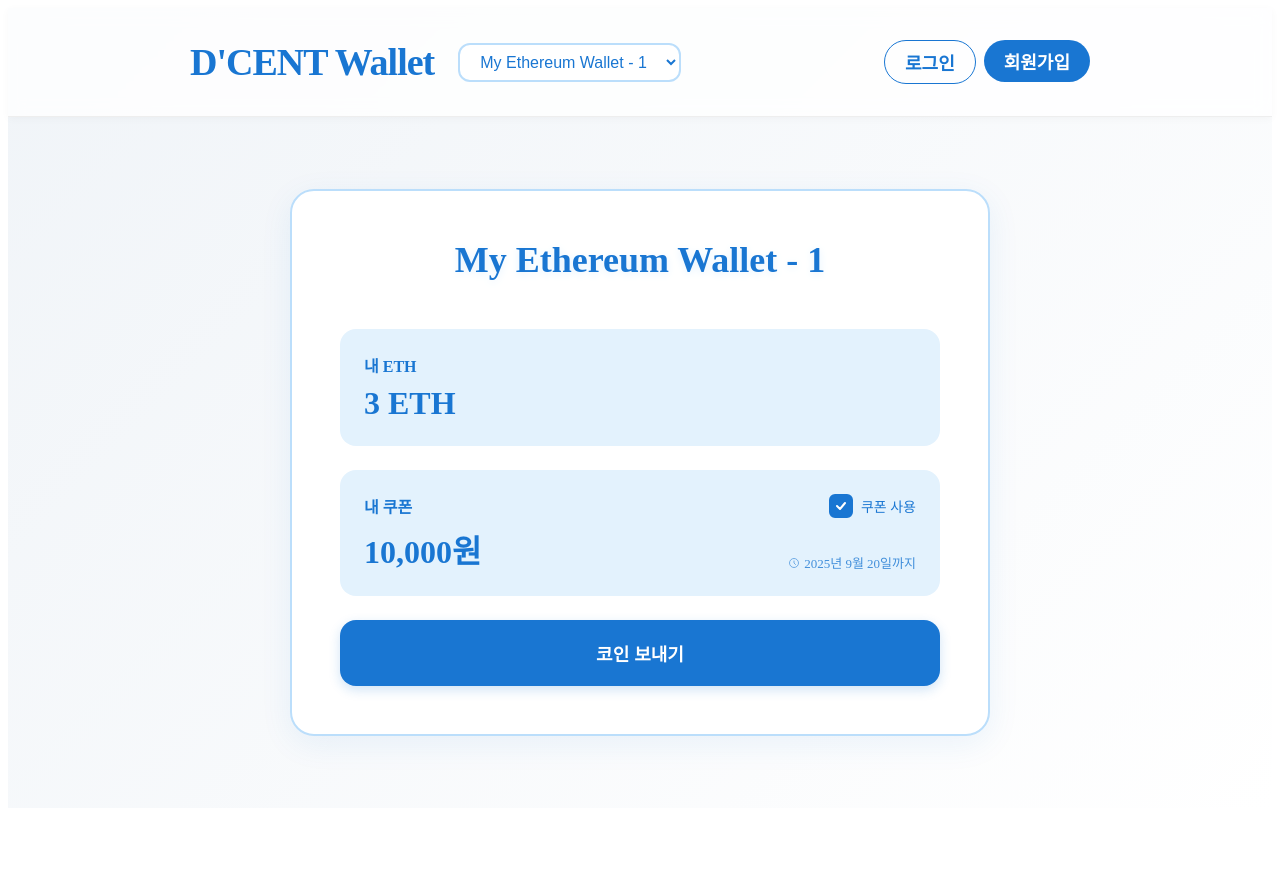
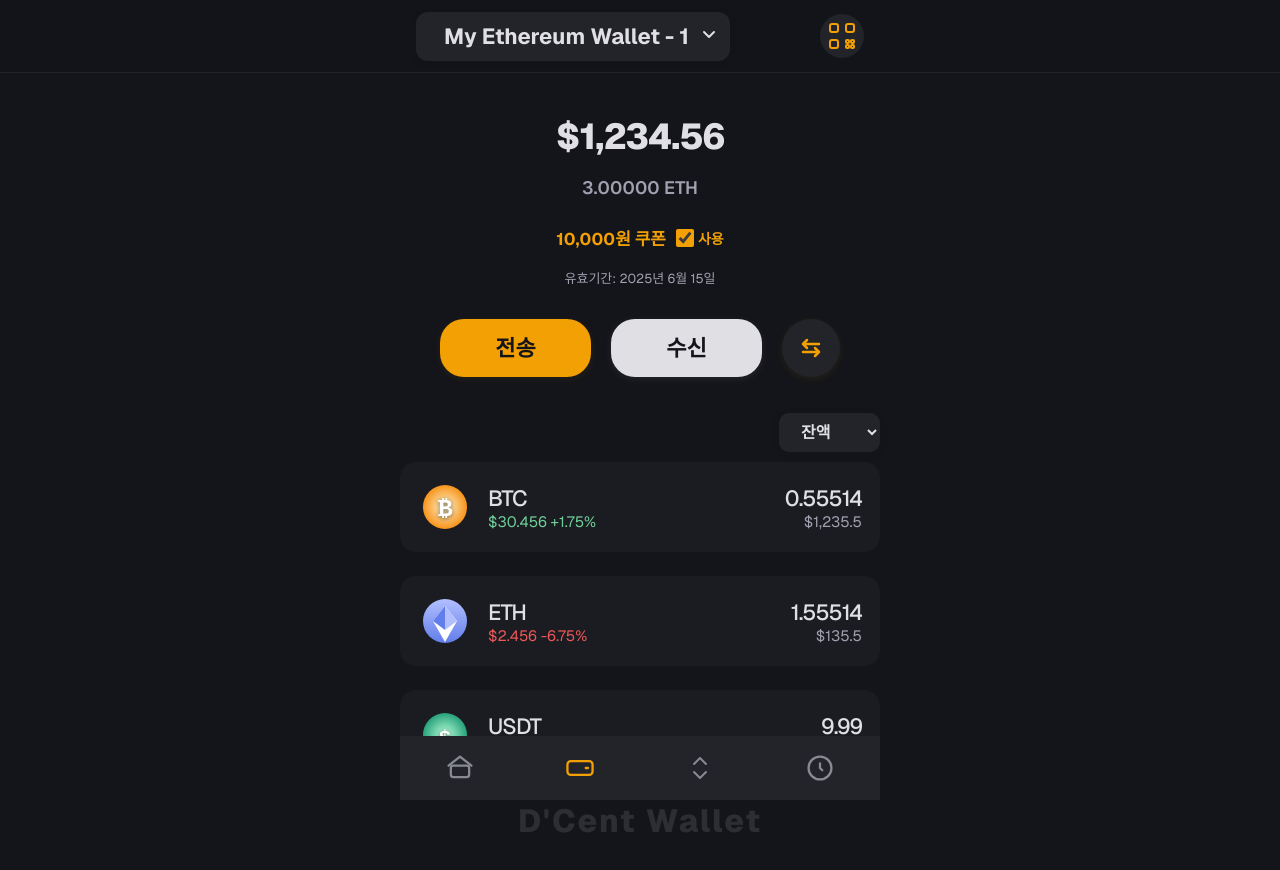
Before and after one commit to blockbit-hama/nest-front, a Next.js app: page / in a window 1280 px wide. Shown: the top 870 px of the page. Before the commit the page ends 816 px from the top, so only its background shows below. Built offline with nearby package versions, Linux system fonts and the light colour scheme.

Commit message:
look & feel 을 unstoppable wallet 으로 바꿈

```diff
--- a/src/app/page.tsx
+++ b/src/app/page.tsx
@@ -4,191 +4,317 @@
 import { TransferStep1 } from "./transfer/step1";
 import { useWalletList } from "../hooks/useWallet";
 
+// 더 세련된 코인 SVG 아이콘들 (gradient, 입체감, 라인 등)
+const BtcIcon = ({ size = 54 }: { size?: number }) => (
+  <svg width={size} height={size} viewBox="0 0 54 54" fill="none" xmlns="http://www.w3.org/2000/svg">
+    <defs>
+      <radialGradient id="btcG" cx="50%" cy="50%" r="50%">
+        <stop offset="0%" stopColor="#fff7d1"/>
+        <stop offset="100%" stopColor="#F7931A"/>
+      </radialGradient>
+    </defs>
+    <circle cx="27" cy="27" r="27" fill="#1B1C22"/>
+    <circle cx="27" cy="27" r="22" fill="url(#btcG)"/>
+    <text x="27" y="36" textAnchor="middle" fontWeight="bold" fontSize={size * 0.45} fill="#fff" fontFamily="monospace" style={{filter:'drop-shadow(0 1px 2px #0008)'}}>₿</text>
+  </svg>
+);
+const EthIcon = ({ size = 54 }: { size?: number }) => (
+  <svg width={size} height={size} viewBox="0 0 54 54" fill="none" xmlns="http://www.w3.org/2000/svg">
+    <defs>
+      <linearGradient id="ethG" x1="0" y1="0" x2="0" y2="1">
+        <stop offset="0%" stopColor="#B2BFFF"/>
+        <stop offset="100%" stopColor="#627EEA"/>
+      </linearGradient>
+    </defs>
+    <circle cx="27" cy="27" r="27" fill="#1B1C22"/>
+    <circle cx="27" cy="27" r="22" fill="url(#ethG)"/>
+    <polygon points="27,12 39,27 27,48 15,27" fill="#fff"/>
+    <polygon points="27,12 27,36 39,27" fill="#B2BFFF"/>
+    <polygon points="27,12 27,36 15,27" fill="#627EEA"/>
+  </svg>
+);
+const UsdtIcon = ({ size = 54 }: { size?: number }) => (
+  <svg width={size} height={size} viewBox="0 0 54 54" fill="none" xmlns="http://www.w3.org/2000/svg">
+    <defs>
+      <radialGradient id="usdtG" cx="50%" cy="50%" r="50%">
+        <stop offset="0%" stopColor="#baffd7"/>
+        <stop offset="100%" stopColor="#26A17B"/>
+      </radialGradient>
+    </defs>
+    <circle cx="27" cy="27" r="27" fill="#1B1C22"/>
+    <circle cx="27" cy="27" r="22" fill="url(#usdtG)"/>
+    <text x="27" y="36" textAnchor="middle" fontWeight="bold" fontSize={size * 0.38} fill="#fff" fontFamily="monospace" style={{filter:'drop-shadow(0 1px 2px #0008)'}}>$</text>
+  </svg>
+);
+
+// QR 코드 SVG 아이콘 (강조색)
+const QrIcon = () => (
+  <svg width="32" height="32" viewBox="0 0 32 32" fill="none" xmlns="http://www.w3.org/2000/svg">
+    <rect x="4" y="4" width="8" height="8" rx="2" stroke="#F2A003" strokeWidth="2"/>
+    <rect x="20" y="4" width="8" height="8" rx="2" stroke="#F2A003" strokeWidth="2"/>
+    <rect x="4" y="20" width="8" height="8" rx="2" stroke="#F2A003" strokeWidth="2"/>
+    <rect x="20" y="20" width="3" height="3" rx="1" stroke="#F2A003" strokeWidth="2"/>
+    <rect x="25" y="25" width="3" height="3" rx="1" stroke="#F2A003" strokeWidth="2"/>
+    <rect x="20" y="25" width="3" height="3" rx="1" stroke="#F2A003" strokeWidth="2"/>
+    <rect x="25" y="20" width="3" height="3" rx="1" stroke="#F2A003" strokeWidth="2"/>
+  </svg>
+);
+
+// 설정(톱니바퀴) SVG 아이콘
+const SettingsIcon = () => (
+  <svg width="28" height="28" viewBox="0 0 28 28" fill="none" xmlns="http://www.w3.org/2000/svg">
+    <circle cx="14" cy="14" r="10" stroke="#E0DFE4" strokeWidth="2"/>
+    <path d="M14 10V14L16 16" stroke="#E0DFE4" strokeWidth="2" strokeLinecap="round" strokeLinejoin="round"/>
+  </svg>
+);
+
+// 드롭다운(아래 화살표) SVG 아이콘
+const DropdownIcon = () => (
+  <svg width="18" height="18" viewBox="0 0 18 18" fill="none" xmlns="http://www.w3.org/2000/svg">
+    <path d="M4 7L9 12L14 7" stroke="#E0DFE4" strokeWidth="2" strokeLinecap="round" strokeLinejoin="round"/>
+  </svg>
+);
+
+// Coin 타입 정의
+interface Coin {
+  symbol: string;
+  name: string;
+  amount: string;
+  usd: string;
+  change: string;
+  changeColor: string;
+  subAmount: string;
+  subUsd: string;
+}
+
+// 전송, 수신, 스왑 버튼용 세련된 아이콘
+const SendIcon = ({ size = 22, color = '#14151A' }) => (
+  <svg width={size} height={size} viewBox="0 0 24 24" fill="none" xmlns="http://www.w3.org/2000/svg" style={{ marginRight: 8, verticalAlign: 'middle' }}>
+    <path d="M4 12L20 12" stroke={color} strokeWidth="2.2" strokeLinecap="round"/>
+    <path d="M14 6L20 12L14 18" stroke={color} strokeWidth="2.2" strokeLinecap="round" strokeLinejoin="round"/>
+  </svg>
+);
+const ReceiveIcon = ({ size = 22, color = '#14151A' }) => (
+  <svg width={size} height={size} viewBox="0 0 24 24" fill="none" xmlns="http://www.w3.org/2000/svg" style={{ marginRight: 8, verticalAlign: 'middle' }}>
+    <path d="M12 4V20" stroke={color} strokeWidth="2.2" strokeLinecap="round"/>
+    <path d="M6 14L12 20L18 14" stroke={color} strokeWidth="2.2" strokeLinecap="round" strokeLinejoin="round"/>
+  </svg>
+);
+const SwapIcon = ({ size = 32, color = '#F2A003' }) => (
+  <svg width={size} height={size} viewBox="0 0 32 32" fill="none" xmlns="http://www.w3.org/2000/svg">
+    <path d="M8 20H24M24 20L20 24M24 20L20 16" stroke={color} strokeWidth="2.5" strokeLinecap="round" strokeLinejoin="round"/>
+    <path d="M24 12H8M8 12L12 8M8 12L12 16" stroke={color} strokeWidth="2.5" strokeLinecap="round" strokeLinejoin="round"/>
+  </svg>
+);
+
 export default function Home() {
   const [isTransferModalOpen, setIsTransferModalOpen] = useState(false);
   const [useCoupon, setUseCoupon] = useState(true);
   const [selectedWalletId, setSelectedWalletId] = useState<string>("1");
+  const [profileOpen, setProfileOpen] = useState(false);
+  const [balanceType, setBalanceType] = useState<'잔액' | 'NFT' | '포인트'>('잔액');
+  const balanceOptions = ['잔액', 'NFT', '포인트'] as const;
+  const coinListMap: Record<'잔액' | 'NFT' | '포인트', Coin[]> = {
+    '잔액': [
+      {
+        symbol: 'BTC', name: 'BTC', amount: '0.55514',
+        usd: '$30.456', change: '+1.75%', changeColor: '#6FCF97',
+        subAmount: '2.3514', subUsd: '$1,235.5'
+      },
+      {
+        symbol: 'ETH', name: 'ETH', amount: '1.55514',
+        usd: '$2.456', change: '-6.75%', changeColor: '#EB5757',
+        subAmount: '0.5514', subUsd: '$135.5'
+      },
+      {
+        symbol: 'USDT', name: 'USDT', amount: '9.99',
+        usd: '$1.002', change: '-0.001%', changeColor: '#EB5757',
+        subAmount: '99.5', subUsd: '$10'
+      }
+    ],
+    'NFT': [
+      { symbol: 'NFT', name: 'NFT', amount: '3', usd: '$0', change: '', changeColor: '#A0A0B0', subAmount: '', subUsd: 'NFT 3개' }
+    ],
+    '포인트': [
+      { symbol: 'P', name: '포인트', amount: '100,000', usd: '$0', change: '', changeColor: '#A0A0B0', subAmount: '', subUsd: '100,000P' }
+    ]
+  };
+  const coinList = coinListMap[balanceType];
 
   const { data: walletList, isLoading: isWalletListLoading } = useWalletList();
   const selectedWallet = walletList?.find(w => w.id === selectedWalletId);
 
+  // 코인별 아이콘 매핑
+  const getCoinIcon = (symbol: string, size: number = 54) => {
+    if (symbol === 'BTC') return <BtcIcon size={size} />;
+    if (symbol === 'ETH') return <EthIcon size={size} />;
+    if (symbol === 'USDT') return <UsdtIcon size={size} />;
+    return <span style={{ width: size, height: size, display: 'inline-block' }} />;
+  };
+
   return (
-    <div style={{ minHeight: "100vh", width: "100%", display: "flex", flexDirection: "column", background: "linear-gradient(135deg, #f0f4f8 0%, #fff 100%)" }}>
+    <div style={{ minHeight: "100vh", width: "100%", display: "flex", flexDirection: "column", background: "#14151A", position: "relative", fontFamily: "inherit" }}>
       {/* 탑바 */}
-      <nav style={{ backdropFilter: "blur(8px)", background: "rgba(255,255,255,0.8)", borderBottom: "1px solid #eee", boxShadow: "0 2px 8px 0 rgba(0,0,0,0.03)", position: "sticky", top: 0, zIndex: 10 }}>
-        <div style={{ maxWidth: 900, margin: "0 auto", display: "flex", justifyContent: "space-between", alignItems: "center", padding: "32px 0" }}>
-          <div style={{ display: "flex", alignItems: "center", gap: 24 }}>
-            <Link href="/" style={{ fontSize: 38, fontWeight: 800, letterSpacing: -1, color: "#1976d2", textDecoration: "none" }}>
-              D'CENT Wallet
-            </Link>
-            {/* 지갑 선택 콤보박스 */}
+      <nav style={{ width: "100%", background: "rgba(20,21,26,0.98)", borderBottom: "1px solid #23242A", position: "sticky", top: 0, zIndex: 10, padding: "0 0 0 0" }}>
+        <div style={{ maxWidth: 480, margin: "0 auto", display: "flex", justifyContent: "space-between", alignItems: "center", height: 72, padding: "0 16px" }}>
+          {/* 지갑 콤보박스 + 드롭다운 아이콘 */}
+          <div style={{ display: 'flex', alignItems: 'center', position: 'relative' }}>
             <select
               value={selectedWalletId}
-              onChange={(e) => setSelectedWalletId(e.target.value)}
+              onChange={e => setSelectedWalletId(e.target.value)}
               style={{
-                padding: "8px 16px",
-                fontSize: 16,
+                background: "#23242A",
+                color: "#E0DFE4",
+                border: "none",
                 borderRadius: 12,
-                border: "2px solid #bbdefb",
-                background: "#fff",
-                color: "#1976d2",
-                cursor: "pointer",
-                outline: "none"
+                fontSize: 22,
+                fontWeight: 700,
+                padding: "12px 36px 12px 28px",
+                outline: "none",
+                minWidth: 140,
+                appearance: 'none',
+                MozAppearance: 'none',
+                WebkitAppearance: 'none',
+                boxShadow: "0 2px 8px rgba(0,0,0,0.08)"
               }}
             >
               {isWalletListLoading ? (
                 <option>로딩 중...</option>
               ) : (
                 walletList?.map(wallet => (
-                  <option key={wallet.id} value={wallet.id}>
-                    {wallet.name}
-                  </option>
+                  <option key={wallet.id} value={wallet.id}>{wallet.name}</option>
                 ))
               )}
             </select>
+            <div style={{ position: 'absolute', right: 12, pointerEvents: 'none' }}><DropdownIcon /></div>
           </div>
-          <div style={{ display: "flex", gap: 8 }}>
-            <Link href="/login">
-              <button style={{fontSize: 18, borderRadius: 999, padding: "8px 20px", fontWeight: 600, background: "transparent", border: "1px solid #1976d2", color: "#1976d2", cursor: "pointer" }}>로그인</button>
-            </Link>
-            <Link href="/signup">
-              <button style={{ fontSize: 18,borderRadius: 999, padding: "8px 20px", fontWeight: 600, background: "#1976d2", color: "#fff", border: 0, cursor: "pointer" }}>회원가입</button>
-            </Link>
-          </div>
+          {/* QR 코드 아이콘 버튼 (강조색) */}
+          <button
+            style={{
+              width: 44,
+              height: 44,
+              borderRadius: "50%",
+              background: "#23242A",
+              border: "none",
+              display: "flex",
+              alignItems: "center",
+              justifyContent: "center",
+              cursor: "pointer",
+              color: "#F2A003",
+              fontSize: 24,
+              fontWeight: 700
+            }}
+            aria-label="QR 코드"
+          >
+            <QrIcon />
+          </button>
         </div>
       </nav>
 
       {/* 메인 컨텐츠 */}
-      <main style={{ flex: 1, display: "flex", flexDirection: "column", alignItems: "center", justifyContent: "center" }}>
-        <div style={{ display: "flex", flexDirection: "column", alignItems: "center", justifyContent: "center", width: "100%", height: "100%", padding: "64px 16px" }}>
-          <div style={{ width: "100%", maxWidth: 600, borderRadius: 24, padding: 48, display: "flex", flexDirection: "column", alignItems: "center", gap: 40, boxShadow: "0 8px 32px 0 rgba(25, 118, 210, 0.08)", border: "2px solid #bbdefb", background: "#fff" }}>
-            <div style={{ fontSize: 36, fontWeight: 800, marginBottom: 8, color: "#1976d2", textAlign: "center", textShadow: "0 2px 8px #e3f2fd" }}>{selectedWallet?.name || "지갑을 선택해주세요"}</div>
-
-            {/* 자산 정보 */}
-            <div style={{ width: "100%", display: "flex", flexDirection: "column", gap: 24 }}>
-              {/* ETH 잔액 */}
-              <div style={{ padding: "24px", borderRadius: 16, background: "#e3f2fd", display: "flex", flexDirection: "column", gap: 8 }}>
-                <div style={{ fontSize: 16, color: "#1976d2", fontWeight: 600 }}>내 ETH</div>
-                <div style={{ fontSize: 32, fontWeight: 800, color: "#1976d2" }}>3 ETH</div>
+      <main style={{ flex: 1, display: "flex", flexDirection: "column", alignItems: "center", width: "100%", maxWidth: 480, margin: "0 auto", padding: "0 0 80px 0" }}>
+        {/* 내 ETH/달러/쿠폰 */}
+        <div style={{ width: "100%", marginTop: 40, marginBottom: 32, display: "flex", flexDirection: "column", alignItems: "center", gap: 16 }}>
+          <div style={{ fontSize: 36, fontWeight: 800, color: "#E0DFE4", letterSpacing: -1, textAlign: "center" }}>$1,234.56</div>
+          <div style={{ fontSize: 18, color: "#A0A0B0", fontWeight: 600, marginBottom: 6 }}>3.00000 ETH</div>
+          <div style={{ display: 'flex', alignItems: 'center', gap: 10 }}>
+            <div style={{ fontSize: 17, color: "#F2A003", fontWeight: 700, marginTop: 4 }}>10,000원 쿠폰</div>
+            <label style={{ display: 'flex', alignItems: 'center', gap: 4, cursor: 'pointer', marginTop: 4 }}>
+              <input type="checkbox" checked={useCoupon} onChange={() => setUseCoupon(v => !v)} style={{ accentColor: '#F2A003', width: 18, height: 18, margin: 0 }} />
+              <span style={{ color: '#F2A003', fontWeight: 600, fontSize: 14 }}>사용</span>
+            </label>
           </div>
-
-              {/* 쿠폰 잔액 */}
-              <div style={{
-                padding: "24px",
-                borderRadius: 16,
-                background: useCoupon ? "#e3f2fd" : "#f5f5f5",
-                display: "flex",
-                flexDirection: "column",
-                gap: 8,
-                position: "relative",
-                transition: "background-color 0.2s"
-              }}>
-                <div style={{
-                  position: "absolute",
-                  top: 24,
-                  right: 24,
-                  display: "flex",
-                  alignItems: "center",
-                  gap: 8
-                }}>
-                  <label
-                    onClick={() => setUseCoupon(!useCoupon)}
+          <div style={{ fontSize: 13, color: '#A0A0B0', marginTop: 2 }}>유효기간: 2025년 6월 15일</div>
+        </div>
+        {/* 전송/수신/스왑 버튼 */}
+        <div style={{ width: "100%", display: "flex", alignItems: "center", justifyContent: "center", gap: 20, marginBottom: 36, padding: '0 40px' }}>
+          <button
+            style={{ width: "75%", border: "none", borderRadius: 24, background: "#F2A003", color: "#14151A", fontWeight: 700, fontSize: 22, height: 58, lineHeight: '58px', marginRight: 0, cursor: "pointer", boxShadow: "0 2px 8px rgba(242,160,3,0.08)", display: 'flex', alignItems: 'center', justifyContent: 'center', padding: 0, textAlign: 'center' }}
+            onClick={() => setIsTransferModalOpen(true)}
+          >전송</button>
+          <button
+            style={{ width: "75%", border: "none", borderRadius: 24, background: "#E0DFE4", color: "#14151A", fontWeight: 700, fontSize: 22, height: 58, lineHeight: '58px', marginLeft: 0, cursor: "pointer", boxShadow: "0 2px 8px rgba(224,223,228,0.08)", display: 'flex', alignItems: 'center', justifyContent: 'center', padding: 0, textAlign: 'center' }}
+          >수신</button>
+          <button style={{ width: 58, height: 58, minWidth: 58, minHeight: 58, aspectRatio: '1/1', borderRadius: "50%", background: "#23242A", color: "#F2A003", border: "none", display: "flex", alignItems: "center", justifyContent: "center", fontSize: 32, fontWeight: 700, marginLeft: 0, cursor: "pointer", boxShadow: "0 2px 8px rgba(242,160,3,0.08)", flexShrink: 0 }}>
+            <SwapIcon color="#F2A003" />
+          </button>
+        </div>
+        {/* 잔액 콤보박스 */}
+        <div style={{ width: "100%", display: "flex", justifyContent: "flex-end", marginBottom: 10 }}>
+          <select
+            value={balanceType}
+            onChange={e => setBalanceType(e.target.value as '잔액' | 'NFT' | '포인트')}
             style={{
-                      fontSize: 14,
-                      color: useCoupon ? "#1976d2" : "#666",
-                      cursor: "pointer",
-                      userSelect: "none",
-                      display: "flex",
-                      alignItems: "center",
-                      gap: 8
+              background: "#23242A",
+              color: "#E0DFE4",
+              border: "none",
+              borderRadius: 10,
+              fontSize: 16,
+              fontWeight: 600,
+              padding: "8px 18px",
+              outline: "none",
+              minWidth: 90,
+              boxShadow: "0 2px 8px rgba(0,0,0,0.08)"
             }}
           >
-                    <div
-                      onClick={(e) => {
-                        e.stopPropagation();
-                        setUseCoupon(!useCoupon);
-                      }}
-                      style={{
-                        width: 20,
-                        height: 20,
-                        borderRadius: 6,
-                        border: `2px solid ${useCoupon ? "#1976d2" : "#999"}`,
-                        display: "flex",
-                        alignItems: "center",
-                        justifyContent: "center",
-                        transition: "all 0.2s",
-                        background: useCoupon ? "#1976d2" : "transparent",
-                        cursor: "pointer"
-                      }}
-                    >
-                      {useCoupon && (
-                        <svg width="12" height="12" viewBox="0 0 12 12" fill="none">
-                          <path d="M2 6L5 9L10 3" stroke="white" strokeWidth="2" strokeLinecap="round" strokeLinejoin="round"/>
-                        </svg>
-                      )}
+            {balanceOptions.map(opt => (
+              <option key={opt} value={opt}>{opt}</option>
+            ))}
+          </select>
         </div>
-                    쿠폰 사용
-                  </label>
+        {/* 잔액 리스트 */}
+        <div style={{ width: "100%", background: "none", borderRadius: 18, padding: 0, marginBottom: 20, display: "flex", flexDirection: "column", gap: 24 }}>
+          {coinList.map((coin: Coin) => (
+            <div key={coin.symbol} style={{ display: "flex", alignItems: "center", gap: 16, background: "#1B1C22", borderRadius: 16, padding: 18, margin: '0 0 0 0' }}>
+              {getCoinIcon(coin.symbol, 54)}
+              <div style={{ display: "flex", flexDirection: "column", minWidth: 60, marginRight: 8 }}>
+                <span style={{ fontWeight: 500, fontSize: 22, color: "#E0DFE4", fontFamily: 'inherit', letterSpacing: -1 }}>{coin.name}</span>
+                <span style={{ fontSize: 15, color: coin.changeColor, fontWeight: 400, fontFamily: 'inherit' }}>{coin.usd} {coin.change}</span>
               </div>
-                <div style={{ fontSize: 16, color: useCoupon ? "#1976d2" : "#666", fontWeight: 600, transition: "color 0.2s" }}>내 쿠폰</div>
-                <div style={{
-                  fontSize: 32,
-                  fontWeight: 800,
-                  color: useCoupon ? "#1976d2" : "#999",
-                  transition: "color 0.2s",
-                  opacity: useCoupon ? 1 : 0.7
-                }}>10,000원</div>
-                <div style={{
-                  fontSize: 13,
-                  color: useCoupon ? "#1976d2" : "#999",
-                  opacity: 0.8,
-                  transition: "color 0.2s",
-                  display: "flex",
-                  alignItems: "center",
-                  gap: 4,
-                  position: "absolute",
-                  right: 24,
-                  bottom: 24
-                }}>
-                  <svg width="12" height="12" viewBox="0 0 24 24" fill="none" style={{ opacity: 0.7 }}>
-                    <path d="M12 8V12L15 15" stroke="currentColor" strokeWidth="2" strokeLinecap="round"/>
-                    <circle cx="12" cy="12" r="9" stroke="currentColor" strokeWidth="2"/>
-                  </svg>
-                  2025년 9월 20일까지
+              <div style={{ display: "flex", flexDirection: "column", alignItems: "flex-end", marginLeft: "auto" }}>
+                <span style={{ fontWeight: 500, fontSize: 22, color: "#E0DFE4", fontFamily: 'inherit', letterSpacing: -1 }}>{coin.amount}</span>
+                <span style={{ fontSize: 15, color: "#A0A0B0", fontWeight: 400, fontFamily: 'inherit' }}>{coin.subUsd}</span>
               </div>
             </div>
-
-              {/* 전송 버튼 */}
-              <button
-                style={{
-                  width: "100%",
-                  borderRadius: 16,
-                  fontWeight: 600,
-                  fontSize: 18,
-                  padding: "20px 0",
-                  background: "#1976d2",
-                  color: "#fff",
-                  border: 0,
-                  cursor: "pointer",
-                  boxShadow: "0 4px 12px rgba(25, 118, 210, 0.2)",
-                  transition: "all 0.2s"
-                }}
-                onClick={() => setIsTransferModalOpen(true)}
-                onMouseEnter={e => {
-                  e.currentTarget.style.transform = "translateY(-2px)";
-                  e.currentTarget.style.boxShadow = "0 8px 16px rgba(25, 118, 210, 0.3)";
-                }}
-                onMouseLeave={e => {
-                  e.currentTarget.style.transform = "translateY(0)";
-                  e.currentTarget.style.boxShadow = "0 4px 12px rgba(25, 118, 210, 0.2)";
-                }}
-              >
-                코인 보내기
-              </button>
+          ))}
         </div>
-          </div>
+        {/* D'Cent Wallet 워터마크 */}
+        <div style={{ width: '100%', textAlign: 'center', marginBottom: 16 }}>
+          <span style={{ fontSize: 32, fontWeight: 800, color: '#E0DFE4', opacity: 0.12, letterSpacing: 2 }}>D'Cent Wallet</span>
         </div>
       </main>
+
+      {/* 하단 탭바 */}
+      <nav style={{ position: "fixed", left: 0, right: 0, bottom: 0, height: 64, background: "#23242A", display: "flex", justifyContent: "space-between", alignItems: "center", zIndex: 100, maxWidth: 480, margin: "0 auto", width: "100%" }}>
+        {/* 홈 */}
+        <button style={{ background: "none", border: "none", color: "#888A92", display: "flex", flexDirection: "column", alignItems: "center", flex: 1, cursor: "pointer" }}>
+          <svg width="32" height="32" viewBox="0 0 28 28" fill="none" xmlns="http://www.w3.org/2000/svg">
+            <path d="M4 12L14 4L24 12" stroke="#888A92" strokeWidth="2" strokeLinecap="round" strokeLinejoin="round"/>
+            <rect x="6" y="12" width="16" height="10" rx="2" stroke="#888A92" strokeWidth="2"/>
+          </svg>
+        </button>
+        {/* 지갑(강조) */}
+        <button style={{ background: "none", border: "none", color: "#F2A003", display: "flex", flexDirection: "column", alignItems: "center", flex: 1, cursor: "pointer" }}>
+          <svg width="32" height="32" viewBox="0 0 28 28" fill="none" xmlns="http://www.w3.org/2000/svg">
+            <rect x="3" y="8" width="22" height="12" rx="3" stroke="#F2A003" strokeWidth="2"/>
+            <rect x="18" y="13" width="4" height="2" rx="1" fill="#F2A003"/>
+          </svg>
+        </button>
+        {/* 스왑(회색) */}
+        <button style={{ background: "none", border: "none", color: "#888A92", display: "flex", flexDirection: "column", alignItems: "center", flex: 1, cursor: "pointer" }}>
+          <svg width="32" height="32" viewBox="0 0 32 32" fill="none" xmlns="http://www.w3.org/2000/svg">
+            <path d="M10 20L16 26L22 20" stroke="#888A92" strokeWidth="2" strokeLinecap="round" strokeLinejoin="round"/>
+            <path d="M22 12L16 6L10 12" stroke="#888A92" strokeWidth="2" strokeLinecap="round" strokeLinejoin="round"/>
+          </svg>
+        </button>
+        {/* 설정(회색) */}
+        <button style={{ background: "none", border: "none", color: "#888A92", display: "flex", flexDirection: "column", alignItems: "center", flex: 1, cursor: "pointer" }}>
+          <svg width="32" height="32" viewBox="0 0 28 28" fill="none" xmlns="http://www.w3.org/2000/svg">
+            <circle cx="14" cy="14" r="10" stroke="#888A92" strokeWidth="2"/>
+            <path d="M14 10V14L16 16" stroke="#888A92" strokeWidth="2" strokeLinecap="round" strokeLinejoin="round"/>
+          </svg>
+        </button>
+      </nav>
 
       {/* 전송 모달 */}
       <TransferStep1
```
Also changed, not shown: src/app/layout.tsx (+23 -0 lines), src/app/transfer/step1.tsx (+45 -42 lines), src/app/transfer/step2.tsx (+58 -61 lines). Lines whose indentation alone changed are shown as unchanged.
